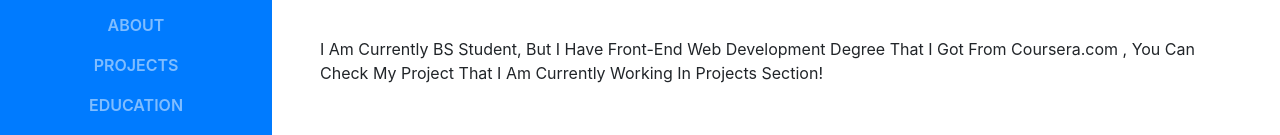
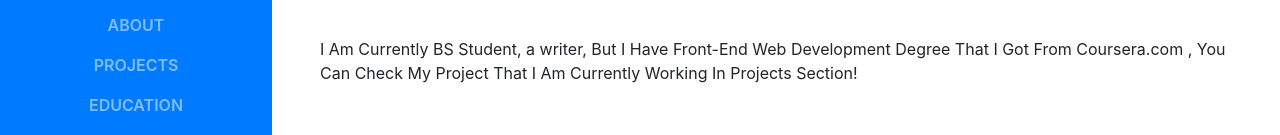
Before and after one commit to MrHussnainAhmad/MrHussnainAhmad.github.io, a website with bundled scripts: page index.html in a window 1280 px wide. Shown: the part 367-502 px from the top of the page. Built offline with nearby package versions, Linux system fonts and the light colour scheme; a web font is replaced by a local one.

Commit message:
Update index.html

```diff
--- a/index.html
+++ b/index.html
@@ -83,7 +83,7 @@
           <div class="subheading mb-5">Chak No. 343/W.B · Dunyapur,Punjab,Pakistan · (+92) 314-9447343 ·
             <a href="mailto:name@email.com">mrhussnainahmad@email.com</a>
           </div>
-          <p class="mb-5">I Am Currently BS Student, But I Have Front-End Web Development Degree That I Got From Coursera.com , You Can Check My Project That I Am Currently Working In Projects Section!</Coursera></p>
+          <p class="mb-5">I Am Currently BS Student, a writer, But I Have Front-End Web Development Degree That I Got From Coursera.com , You Can Check My Project That I Am Currently Working In Projects Section!</br></p>
           <ul class="list-inline list-social-icons mb-0">
             <li class="list-inline-item">
               <a href="https://www.facebook.com/hussnain.ahmad.sahi/">
```
